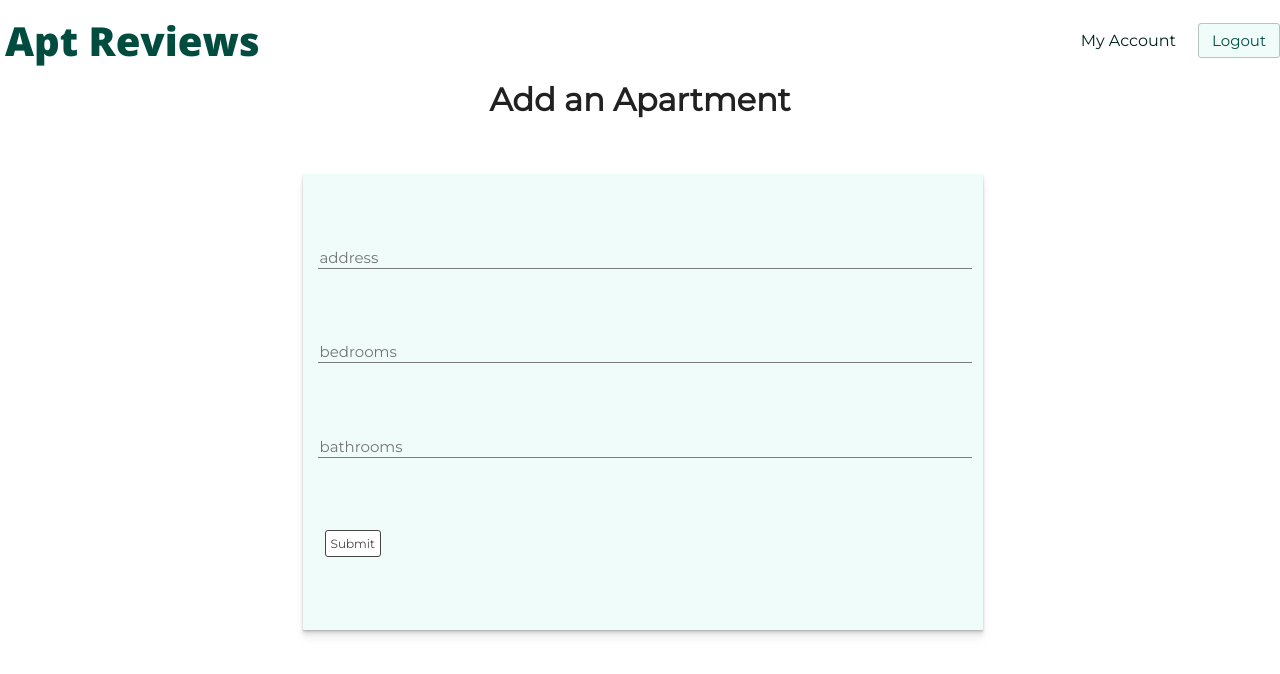
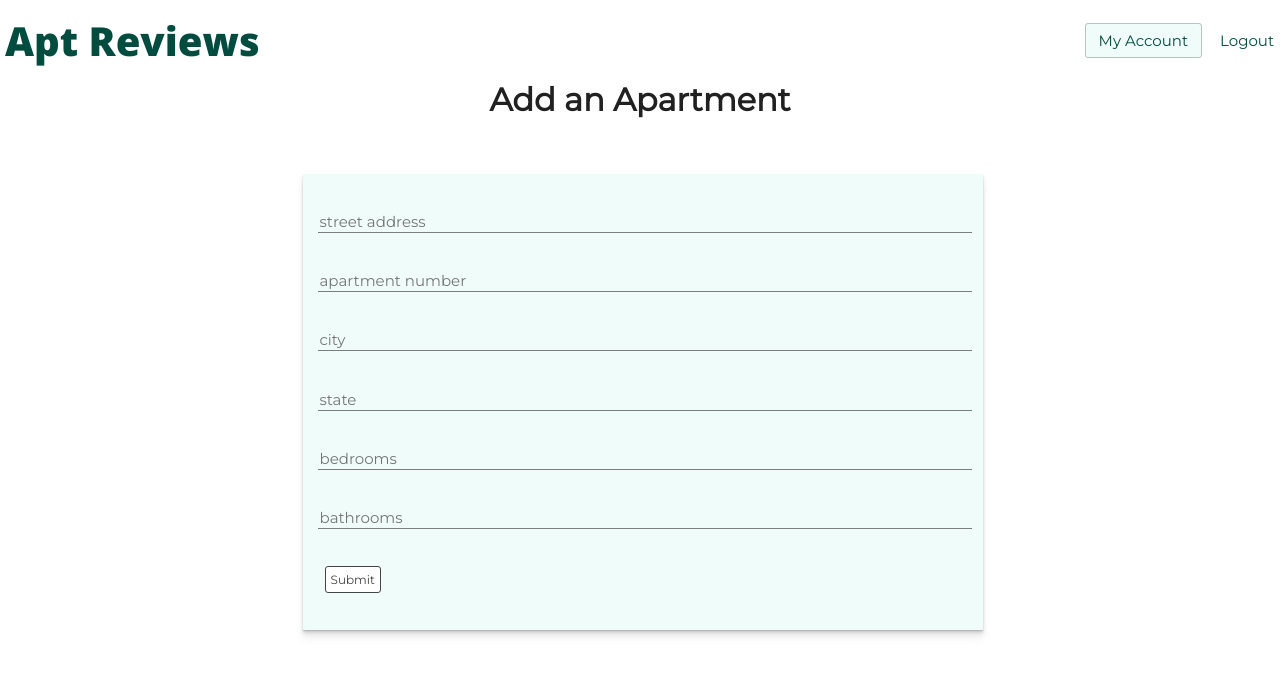
Before and after one commit to JTConnolly82/apt-reviews, a React (Create React App) app in the folder client/: page /apartment in a window 1280 px wide. Shown: the top 674 px of the page. Built offline with nearby package versions, Linux system fonts and the light colour scheme; sample sign-in values are in the browser's storage.

Commit message:
new apt details, apt model and form

```diff
--- a/client/src/components/AptDetails.js
+++ b/client/src/components/AptDetails.js
@@ -143,7 +143,7 @@ class AptDetails extends React.Component {
     //   slidesToScroll: 1,
     // };
 
-    let {address, bathrooms, bedrooms} = this.state.apt;
+    let {street_address, apt_number, city, state, bathrooms, bedrooms} = this.state.apt;
     let recommendations = 0;
     let reviewComponents = this.state.reviews.map((review) => {
       review.wouldRecommend && recommendations++;
@@ -166,7 +166,10 @@ class AptDetails extends React.Component {
       <div className='apt-details-wrapper'>
           <div className='apt-details-main'>
             <div className='apt-details-head'>
-            <h1>{address}</h1>
+            <h1>{street_address}</h1>
+            <span style={{display: 'flex'}}>
+              <h3>{`${city} , ${state}`}</h3>
+            </span>
             <hr style={{marginTop: '5px', marginBottom: '5px', maxWidth: '550px'}}/>
             <div className='bed-bath-div'>
               <h2 id='bath'>{bathrooms} 🛁</h2>
@@ -178,7 +181,11 @@ class AptDetails extends React.Component {
 
         </div>
 
-        <Link to={`/review/${this.state.apt._id}`}>Start Your Review</Link>
+        { this.props.token ?
+          <Link to={`/review/${this.state.apt._id}`} id='leave-review-link'>Start Your Review</Link>
+          :
+          <Link to="/auth" id='leave-review-link'>Login to Start Review</Link>
+        }
 
         <div className='details-review-wrapper'>
           {this.state.reviews.length > 0 ? <>
--- a/client/src/components/Nav.css
+++ b/client/src/components/Nav.css
@@ -19,22 +19,6 @@
 }
 
 .nav-links {
-  color: #00221d;
-  /* background-color: #effcfa;
-  padding: 7px 13px 7px 13px;
-  border-radius: 3px;
-  border: 1px solid #b8c4c2;
-  font-size: 15px;
-  cursor: pointer;
-  margin-left: 22px; */
-  transition: .5s;
-}
-.nav-links:hover {
-  transition: ease-in;
-  border-bottom: 1px solid #00221d;
-}
-
-.log-btn {
   color: #004c3f;
   background-color: #effcfa;
   padding: 7px 13px 7px 13px;
@@ -44,10 +28,20 @@
   cursor: pointer;
   margin-left: 22px;
 }
-.log-btn:hover {
-  -webkit-box-shadow: 0 4px 6px rgba(50,50,93,.11),0 1px 3px rgba(84, 84, 84, 0.08);
-  box-shadow: 0 1px 3px rgba(93, 93, 96, 0.11),0 1px 3px rgba(84, 84, 84, 0.08);
+
+.log-btn {
+  color: #004c3f;
+  /* background-color: #effcfa;
+  padding: 7px 13px 7px 13px;
+  border-radius: 3px;
+  border: 1px solid #b8c4c2; */
+  border: none;
+  background-color: inherit;
+  font-size: 15px;
+  cursor: pointer;
+  margin-left: 12px;
 }
+
 
 .nav-options {
   display: 'flex';
--- a/client/src/components/apartmentForm.js
+++ b/client/src/components/apartmentForm.js
@@ -9,7 +9,10 @@ class apartmentForm extends React.Component {
   constructor() {
     super();
     this.state = {
-      address: '',
+      street_address: '',
+      apt_number: '',
+      city: '',
+      state: '',
       bedrooms: '',
       bathrooms: '',
       submitted: false,
@@ -54,7 +57,10 @@ class apartmentForm extends React.Component {
       <div className='apt-form-wrapper'>
         <h1>Add an Apartment</h1>
         <form className='apt-form' onSubmit={this.handleSubmit}>
-          <input className='apt-inputs' onChange={this.handleChange} name='address' placeholder='address' />
+          <input className='apt-inputs' onChange={this.handleChange} name='street_address' placeholder='street address' />
+          <input className='apt-inputs' onChange={this.handleChange} name='apt_number' placeholder='apartment number' />
+          <input className='apt-inputs' onChange={this.handleChange} name='city' placeholder='city' />
+          <input className='apt-inputs' onChange={this.handleChange} name='state' placeholder='state' />
           <input className='apt-inputs' onChange={this.handleChange} name='bedrooms' placeholder='bedrooms' />
           <input className='apt-inputs' onChange={this.handleChange} name='bathrooms' placeholder='bathrooms' />
           <button>Submit</button>
--- a/client/src/components/aptDetails.css
+++ b/client/src/components/aptDetails.css
@@ -22,6 +22,18 @@
   padding: 20px;
 }
 
+#leave-review-link {
+  margin-top: 30px;
+  color: #004c3f;
+  background-color: #effcfa;
+  padding: 7px 13px 7px 13px;
+  border-radius: 3px;
+  border: 1px solid #b8c4c2;
+  background-color: inherit;
+  font-size: 15px;
+  cursor: pointer;
+}
+
 .scroll-reviews {
   margin-top: 30px;
   margin-bottom: 5px;
@@ -36,7 +48,7 @@
   padding: 10px;
   display: flex;
   flex-direction: column;
-  justify-content: space-between;
+  align-items: center;
   width: 42vw;
 }
 
```
Also changed, not shown: 1 other file (tests, documents, lock files or other folders).
